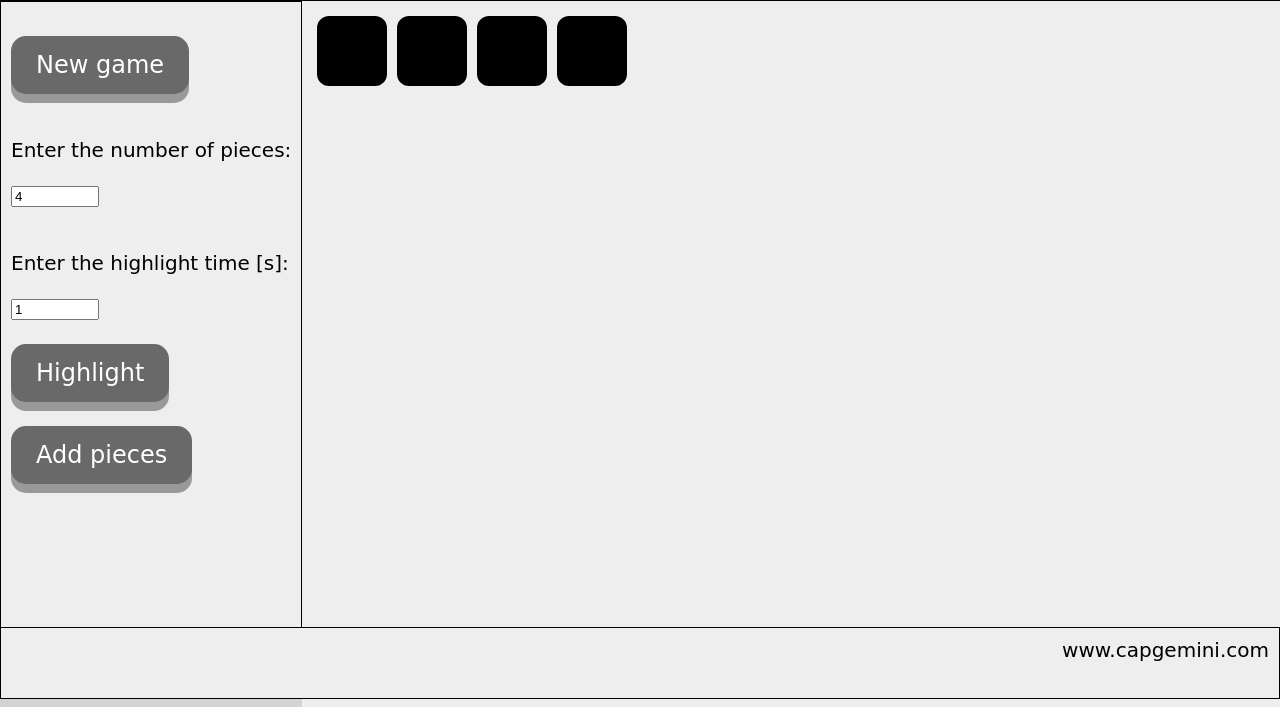
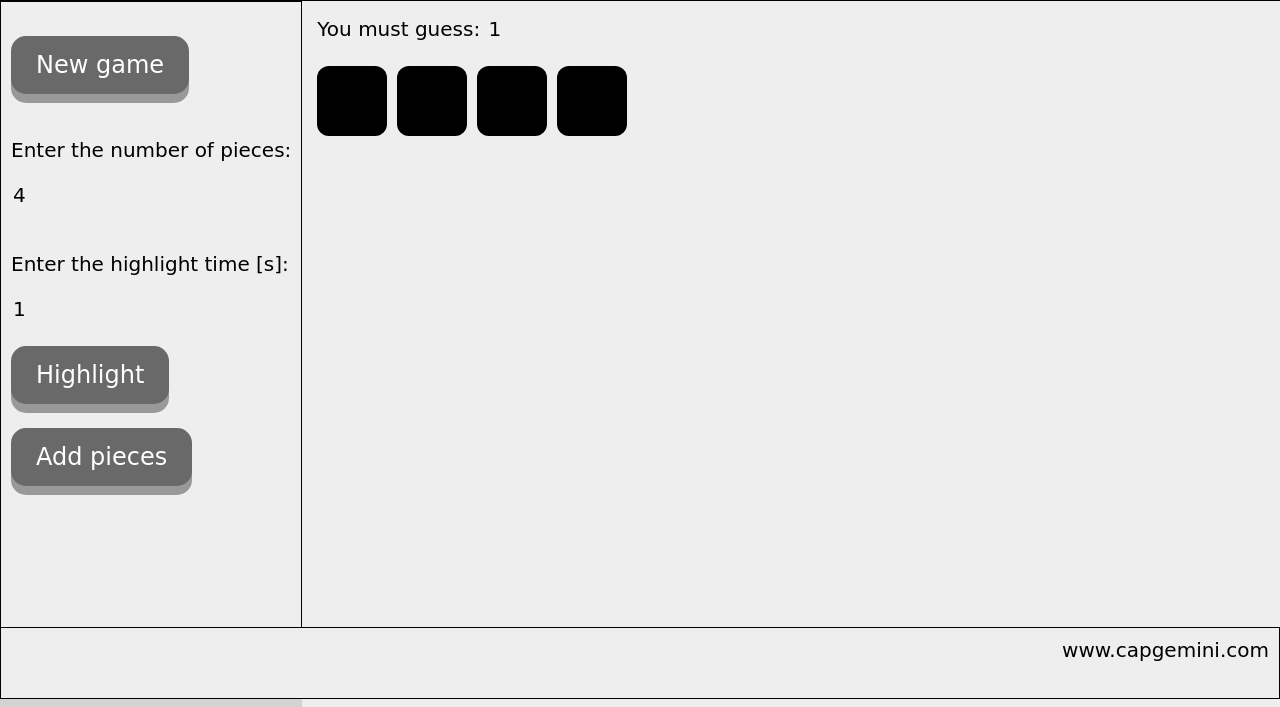
Before and after one commit to epatsli/MemoryGame, a website: page index.html in a window 1280 px wide. Both pictures are taken after a click on the button "New game". Shown: the part 101-808 px from the top of the page. Drawn offline with Linux system fonts and the light colour scheme.

Commit message:
New view

```diff
--- a/controller.js
+++ b/controller.js
@@ -13,6 +13,7 @@ var controller = function () {
             view.renderPieces(state);
             view.highlight(state);
             view.turnOffHighlight(state);
+            addPiecesToGuess();
         },
         newGame = function () {
             view.startNewGame();
@@ -48,15 +49,21 @@ var controller = function () {
             }
         },
 
-    addPices=function(){
-        view.addPieces();
-        ;
-    };
+        addPices = function () {
+
+            view.addPieces();
+        },
+
+        addPiecesToGuess = function () {
+
+            view.showNumberToGuess(game.getAmountToGuess());
+        };
 
     return {
         'startGame': startGame,
         'checkClick': checkClick,
         'newGame': newGame,
-        'addPices': addPices
+        'addPices': addPices,
+        'addPiecesToGuess': addPiecesToGuess
     }
 }();
--- a/css/app.css
+++ b/css/app.css
@@ -28,7 +28,20 @@
 }
 
 input[type="number"] {
-    width: 80px;
+    width: 60px;
+    font-family: 'Permanent Marker', cursive;
+    background-color: #EEE;
+    border: none;
+    font-size: 20px;
+
+}
+
+input[type="text"] {
+    width: 40px;
+    font-family: 'Permanent Marker', cursive;
+    background-color: #EEE;
+    border: none;
+    font-size: 20px;
 }
 
 .piece {
@@ -59,6 +72,7 @@ body {
     margin: 0;
     height: 100%;
 }
+
 div {
     background-color: #EEE
 }
--- a/index.html
+++ b/index.html
@@ -36,6 +36,8 @@
 
         </div>
         <div class="body">
+            <div>You must guess: <input type="text" id="toGuess" value="0" min="0" readonly> </div>
+            <br>
             <div id="pieces"></div>
         </div>
     </div>
--- a/view.js
+++ b/view.js
@@ -8,6 +8,7 @@ var view = (function () {
                 initialNumber = 4;
                 document.getElementById('initialNumberOfPieces').value = "4";
             }
+
             return initialNumber;
         },
 
@@ -79,6 +80,7 @@ var view = (function () {
                 time = 1;
                 document.getElementById('time').value = "1";
             }
+
             return time;
         },
 
@@ -140,7 +142,12 @@ var view = (function () {
             var initialNumber = document.getElementById("initialNumberOfPieces").value;
             initialNumber++;
             document.getElementById('initialNumberOfPieces').value = initialNumber;
-        };
+        },
+
+        showNumberToGuess = function (amountToGues) {
+            document.getElementById('toGuess').value=amountToGues;
+        }
+    ;
 
     return {
         'getInitialNumberOfPieces': getInitialNumberOfPieces,
@@ -155,6 +162,7 @@ var view = (function () {
         'startNewGame': startNewGame,
         'setInitialNumberOfPiece': setInitialNumberOfPiece,
         'removeClick': removeClick,
-        'addPieces': addPieces
+        'addPieces': addPieces,
+        'showNumberToGuess': showNumberToGuess
     }
 })();
```
Also changed, not shown: test/controller.test.js (+1 -0 lines).
